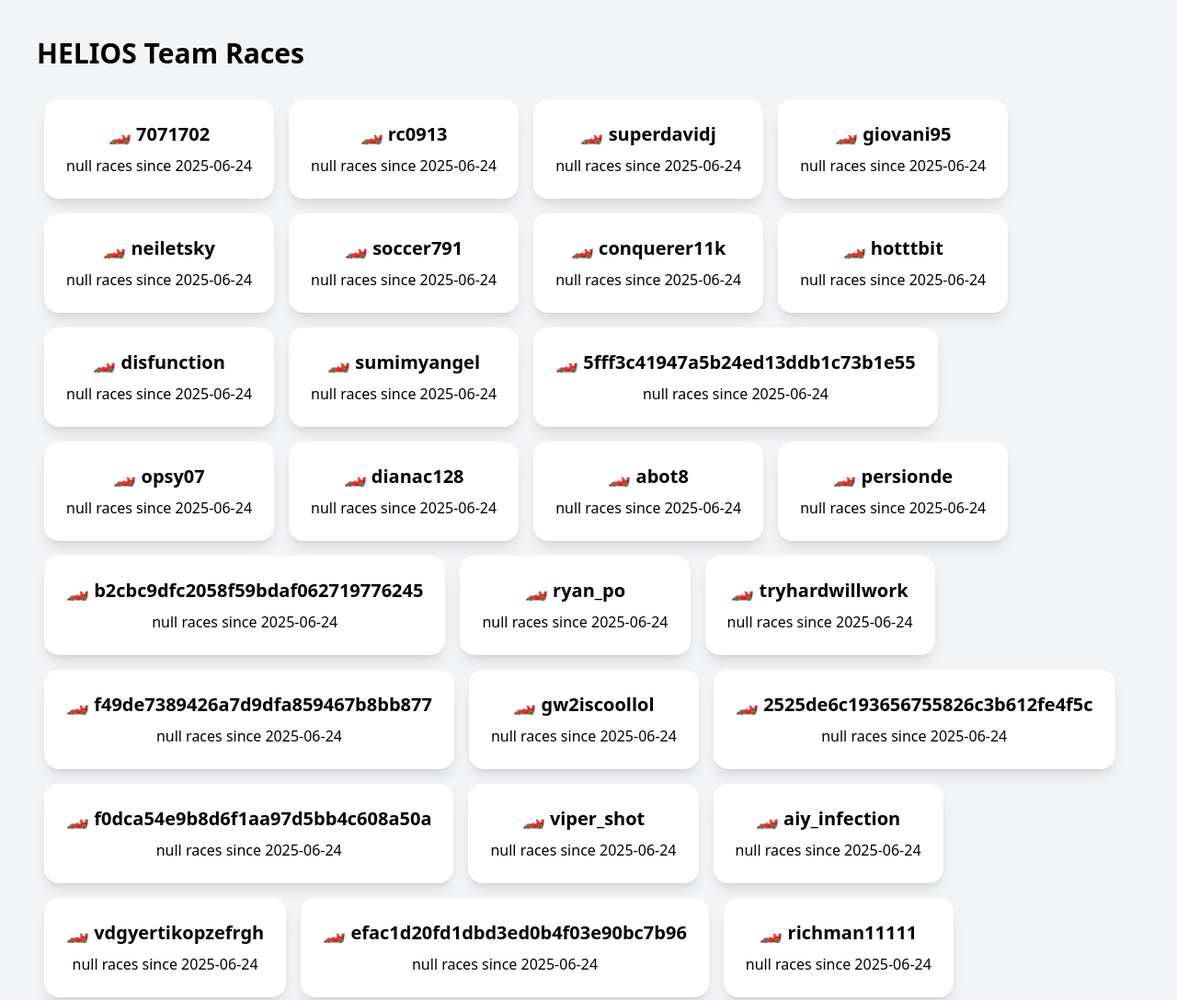
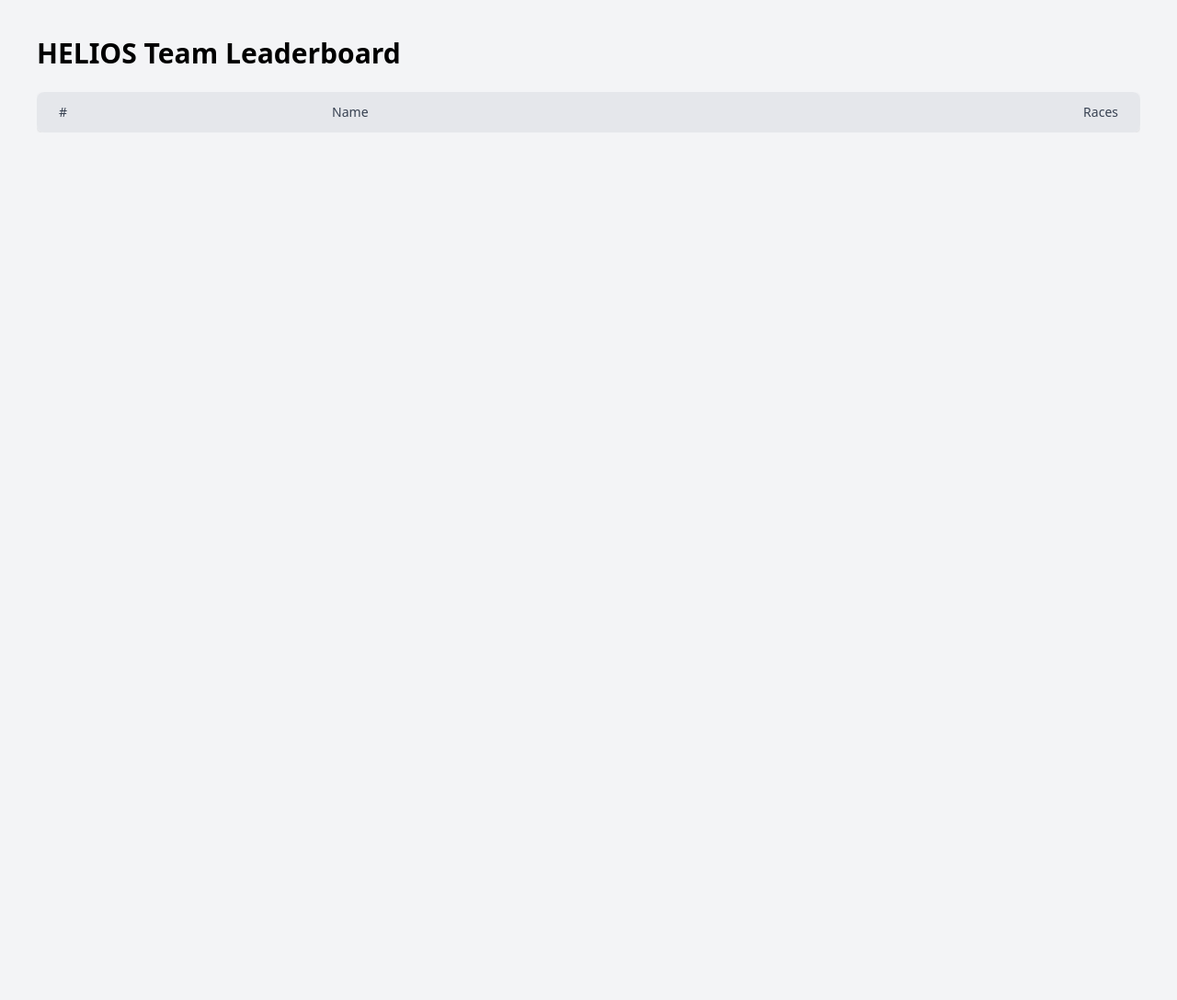
Before and after one commit to heliocentricity/17m-nct-comp, a website: page docs/index.html in a window 1280 px wide. Shown: the top 1087 px of the page at 92% size. After the commit the page ends 800 px from the top, so only its background shows below. Drawn offline with nearby package versions, Linux system fonts and the light colour scheme.

Commit message:
Update index.html

```diff
--- a/docs/index.html
+++ b/docs/index.html
@@ -1,24 +1,41 @@
 <!DOCTYPE html>
 <html lang="en">
 <head>
-  <meta charset="UTF-8">
-  <title>HELIOS NitroType Tracker</title>
+  <meta charset="UTF-8" />
+  <title>HELIOS NitroType Leaderboard</title>
   <script src="https://cdn.tailwindcss.com"></script>
 </head>
 <body class="bg-gray-100 p-10">
-  <h1 class="text-3xl font-bold mb-6">HELIOS Team Races</h1>
-  <div id="cards" class="flex flex-wrap"></div>
+  <h1 class="text-3xl font-bold mb-6">HELIOS Team Leaderboard</h1>
+  <div class="overflow-x-auto">
+    <table class="min-w-full bg-white shadow overflow-hidden rounded-lg">
+      <thead class="bg-gray-200">
+        <tr>
+          <th class="px-6 py-3 text-left text-sm font-medium text-gray-700">#</th>
+          <th class="px-6 py-3 text-left text-sm font-medium text-gray-700">Name</th>
+          <th class="px-6 py-3 text-right text-sm font-medium text-gray-700">Races</th>
+        </tr>
+      </thead>
+      <tbody id="leaderboard" class="divide-y divide-gray-200">
+        <!-- JS will populate rows here -->
+      </tbody>
+    </table>
+  </div>
+
   <script>
     fetch('data.json')
-      .then(r => r.json())
-      .then(({ START_DATE, delta }) => {
-        const html = Object.entries(delta).map(([u, d]) => `
-          <div class="bg-white shadow-lg rounded-2xl p-6 m-2 text-center">
-            <h2 class="text-xl font-semibold">🏎️ ${u}</h2>
-            <p class="mt-2">${d} races since ${START_DATE}</p>
-          </div>
-        `).join('');
-        document.getElementById('cards').innerHTML = html;
+      .then(res => res.json())
+      .then(({ board }) => {
+        const tbody = document.getElementById('leaderboard');
+        board.forEach((item, idx) => {
+          const tr = document.createElement('tr');
+          tr.innerHTML = `
+            <td class="px-6 py-4 whitespace-nowrap">${idx + 1}</td>
+            <td class="px-6 py-4 whitespace-nowrap font-semibold">${item.displayName}</td>
+            <td class="px-6 py-4 whitespace-nowrap text-right">${item.delta}</td>
+          `;
+          tbody.appendChild(tr);
+        });
       })
       .catch(console.error);
   </script>
```
